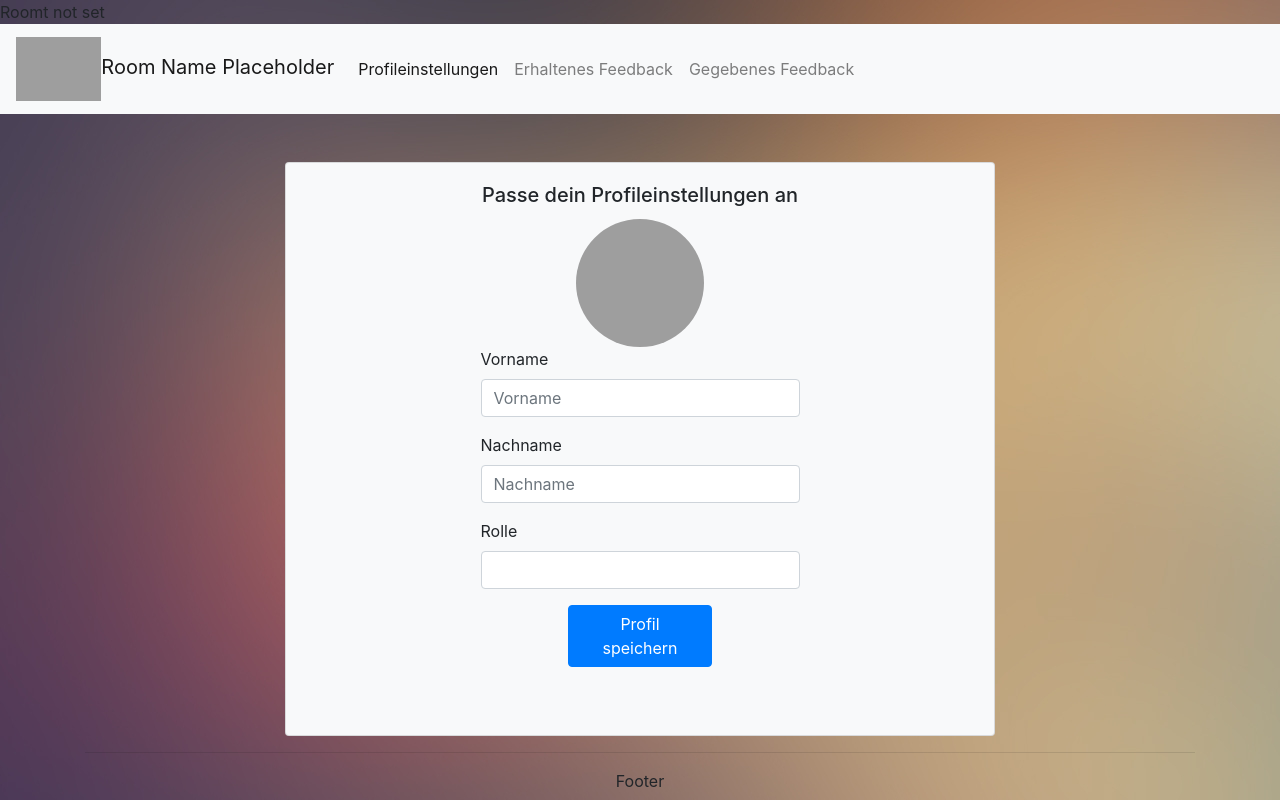
After one commit to fkressmann/feedi-io, a Flask app: template src/templates/profile_settings.html in a window 1280 px wide. The commit adds this page. Run offline with Flask 2, Linux system fonts and the light colour scheme; the template is opened without the code that fills it, so the values that code supplies are empty; parts of the project's set-up code (start-up, migrations or seed data) failed here and were passed over; grey boxes are pictures that could not be loaded.

Commit message:
Added profil settings template

```diff
--- a/src/static/styles.css
+++ b/src/static/styles.css
@@ -7,3 +7,9 @@ body {
     width: 64px;
     height: 64px;
 }
+
+.profil-image {
+    width: 128px;
+    height: 128px;
+    border-radius: 50%;
+}
--- a/src/templates/base.html
+++ b/src/templates/base.html
@@ -9,6 +9,15 @@
     <meta name="viewport" content="width=device-width, initial-scale=1">
     <meta name="robots" content="none" />
     {% block head %}{% endblock %}
+    {% if room %}
+    <style>
+        primary-bg {
+            background-color: #{{ room.primary_color }} !important;
+        }
+    </style>
+    {% else %}
+    Roomt not set
+    {% endif %}
     <title>{% block title %}{% endblock %}</title>
 </head>
 
--- /dev/null
+++ b/src/templates/profile_settings.html
@@ -0,0 +1,82 @@
+{% extends "base.html" %}
+
+{% block title %}Dein Profil{% endblock %}
+
+{% block header %}
+<nav class="navbar navbar-expand-sm navbar-light sticky-top bg-light">
+    <a class="navbar-brand" href="#">
+        <img src="/static/img/logo_dualer.png" height="64px" alt="">Room Name Placeholder
+    </a>
+    <button class="navbar-toggler" type="button" data-toggle="collapse" data-target="#navbarNav"
+        aria-controls="navbarNav" aria-expanded="false" aria-label="Toggle navigation">
+        <span class="navbar-toggler-icon"></span>
+    </button>
+    <div class="collapse navbar-collapse" id="navbarNav">
+        <ul class="navbar-nav mr-auto">
+            <li class="nav-item active">
+                <a class="nav-link" href="profil_settings">Profileinstellungen</a>
+            </li>
+            <li class="nav-item">
+                <a class="nav-link" href="feedback_received">Erhaltenes Feedback</a>
+            </li>
+            <li class="nav-item">
+                <a class="nav-link" href="feedback_sent">Gegebenes Feedback</a>
+            </li>
+        </ul>
+    </div>
+</nav>
+{% endblock %}
+
+{% block content %}
+<div class="container">
+    <div class="row mb-5"></div>
+    <div class="row">
+        <div class="col"></div>
+        <div class="col-lg-8 col-sm-12">
+            <div class="card bg-light">
+                <div class="card-body">
+                    <div class="row justify-content-md-center">
+                        <div class="col-lg-12 col-sm-12 text-center">
+                            <h5 class="card-title">Passe dein Profileinstellungen an</h5>
+                        </div>
+                    </div>
+                    <div class="row justify-content-md-center">
+                        <div class="col-lg-12 col-sm-12 text-center">
+                            <img src="../static/img/profil_test.jpg" class="profil-image">
+                        </div>
+                    </div>
+                    <form>
+                        <div class="row justify-content-md-center">
+                            <div class="form-group col-lg-6 col-sm-12">
+                                <label for="firstname">Vorname</label>
+                                <input name="firstname" type="text" class="form-control" id="firstname"
+                                    placeholder="Vorname">
+                            </div>
+                        </div>
+                        <div class="row justify-content-md-center">
+                            <div class="form-group col-lg-6 col-sm-12">
+                                <label for="surname">Nachname</label>
+                                <input name="surname" type="text" class="form-control" id="primary_color"
+                                    placeholder="Nachname">
+                            </div>
+                        </div>
+                        <div class="row justify-content-md-center">
+                            <div class="form-group col-lg-6 col-sm-12">
+                                <label for="info">Rolle</label>
+                                <input name="info" type="text" class="form-control" id="info" placeholder="">
+                            </div>
+                        </div>
+                        <div class="row justify-content-center">
+                            <div class="col-lg-3 col-sm-12 text-center">
+                                <a href="#" class="btn btn-primary w-100">Profil speichern</a>
+                            </div>
+                        </div>
+                    </form>
+                    <div class="row mb-5"></div>
+                </div>
+            </div>
+        </div>
+        <div class="col"></div>
+    </div>
+</div>
+{% endblock %}
```
Also changed, not shown: src/templates/overview.html (added, +12 -0 lines), 1 other file.
